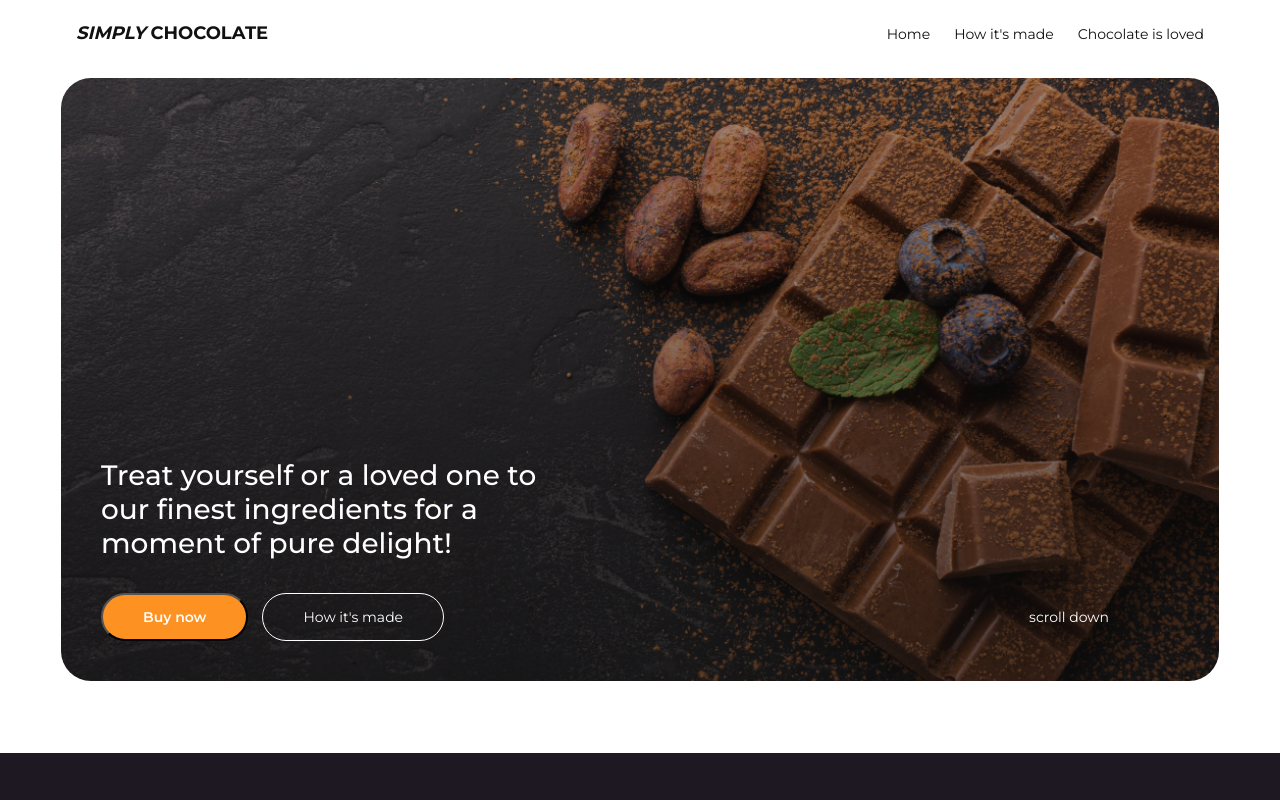
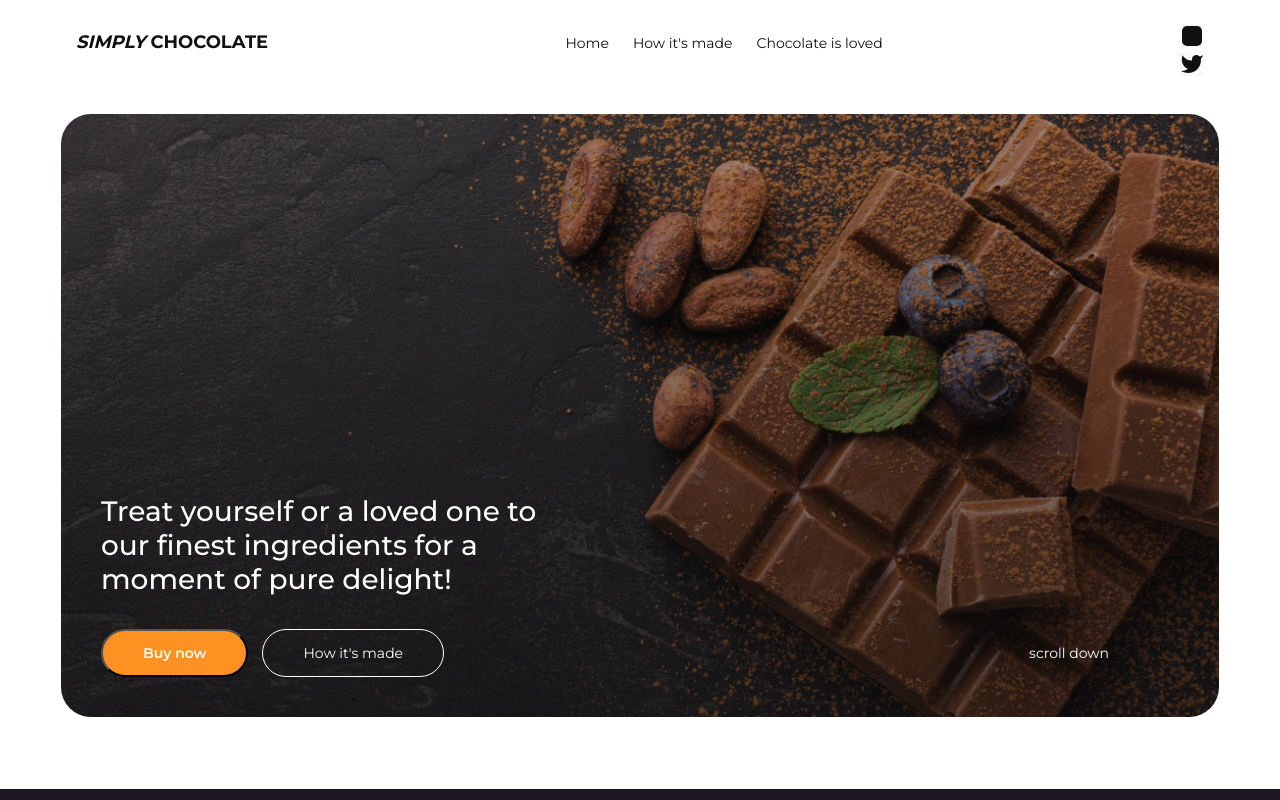
Before and after one commit to nasteap2015/Simply-chocolate, a plain HTML site: page index.html in a window 1280 px wide. Shown: the top 800 px of the page. Drawn offline with nearby package versions, Linux system fonts and the light colour scheme.

Commit message:
socials icons

```diff
--- a/css/style.css
+++ b/css/style.css
@@ -85,6 +85,11 @@ body{
     display: flex;
     flex-direction: row;
     gap: 24px;
+}
+
+.socials-icon{
+   fill: #111111;
+   background-color: #FAFAFA;
 }
 
 .first-section-container{
--- a/index.html
+++ b/index.html
@@ -21,6 +21,19 @@
                     <li><a class="navigation-list-item" href="#reviews">Chocolate is loved</a></li>
                 </ul>
             </nav>
+            <ul>
+                <li>
+                    <div></div>
+                    <svg class="socials-icon" width="24" height="24">
+                        <use href="./images/icons.svg#icon-instagram"></use>
+                    </svg>
+                </li>
+                <li>
+                    <svg class="socials-icon" width="24" height="24">
+                        <use href="./images/icons.svg#icon-twitter"></use>
+                    </svg>
+                </li>
+            </ul>
         </div>
     </header>
     <main>
```
Also changed, not shown: images/icons.svg (added).
